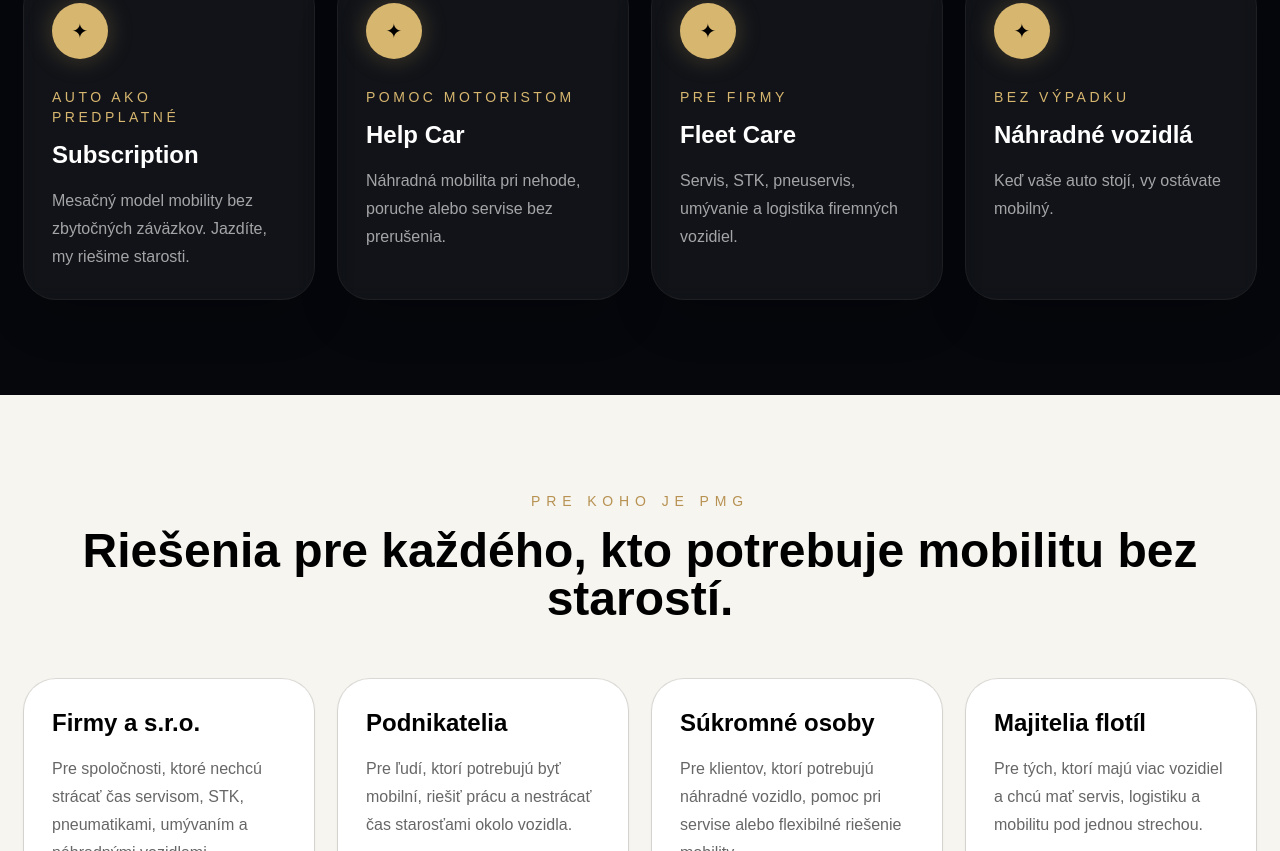
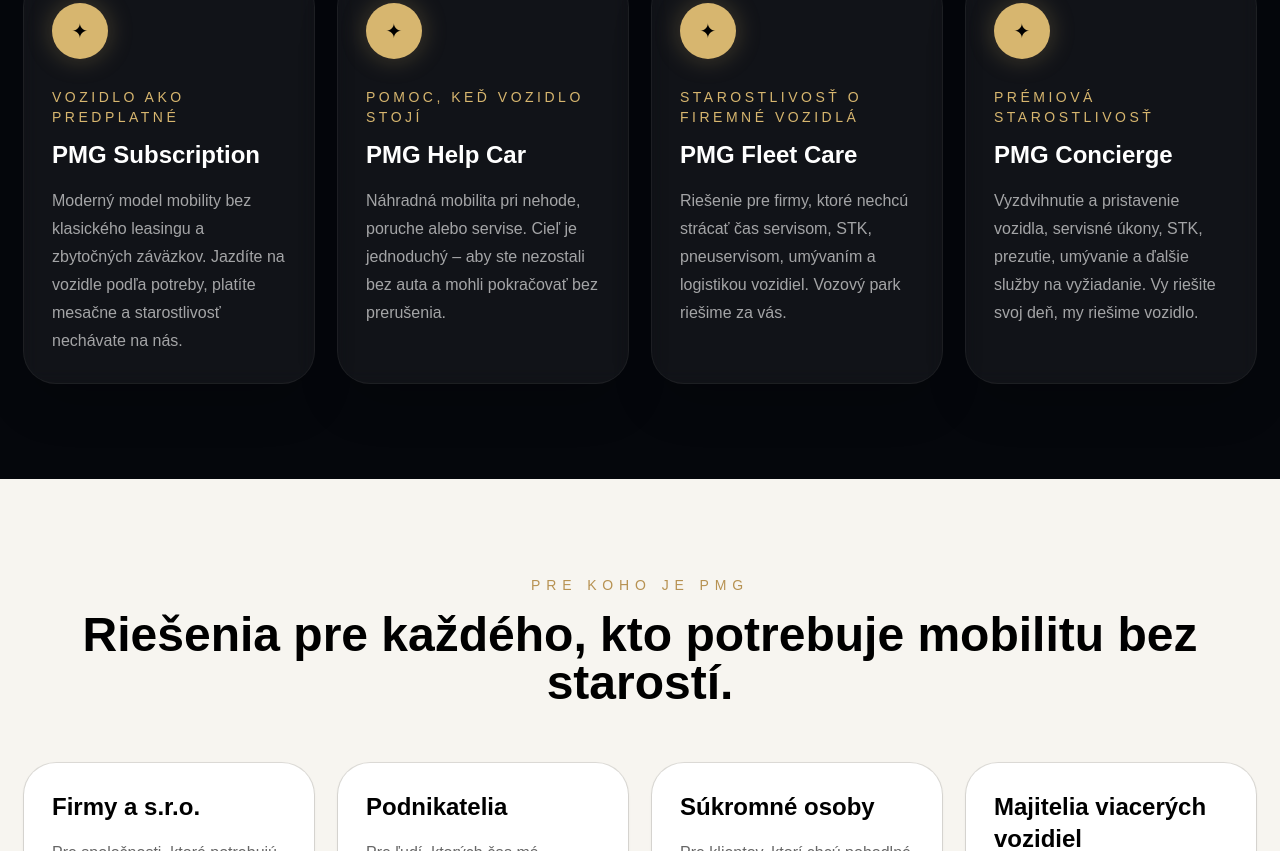
Before and after one commit to PatresM/pmg-slovakia-web, a Next.js app: page / in a window 1280 px wide. Shown: the part 1629-2480 px from the top of the page. Built offline with nearby package versions, Linux system fonts and the light colour scheme.

Commit message:
Finalna verzia homepage PMG

```diff
--- a/app/page.tsx
+++ b/app/page.tsx
@@ -2,24 +2,24 @@
 
 const services = [
   {
-    title: "Subscription",
-    subtitle: "Auto ako predplatné",
-    text: "Mesačný model mobility bez zbytočných záväzkov. Jazdíte, my riešime starosti.",
+    title: "PMG Subscription",
+    subtitle: "Vozidlo ako predplatné",
+    text: "Moderný model mobility bez klasického leasingu a zbytočných záväzkov. Jazdíte na vozidle podľa potreby, platíte mesačne a starostlivosť nechávate na nás.",
   },
   {
-    title: "Help Car",
-    subtitle: "Pomoc motoristom",
-    text: "Náhradná mobilita pri nehode, poruche alebo servise bez prerušenia.",
+    title: "PMG Help Car",
+    subtitle: "Pomoc, keď vozidlo stojí",
+    text: "Náhradná mobilita pri nehode, poruche alebo servise. Cieľ je jednoduchý – aby ste nezostali bez auta a mohli pokračovať bez prerušenia.",
   },
   {
-    title: "Fleet Care",
-    subtitle: "Pre firmy",
-    text: "Servis, STK, pneuservis, umývanie a logistika firemných vozidiel.",
+    title: "PMG Fleet Care",
+    subtitle: "Starostlivosť o firemné vozidlá",
+    text: "Riešenie pre firmy, ktoré nechcú strácať čas servisom, STK, pneuservisom, umývaním a logistikou vozidiel. Vozový park riešime za vás.",
   },
   {
-    title: "Náhradné vozidlá",
-    subtitle: "Bez výpadku",
-    text: "Keď vaše auto stojí, vy ostávate mobilný.",
+    title: "PMG Concierge",
+    subtitle: "Prémiová starostlivosť",
+    text: "Vyzdvihnutie a pristavenie vozidla, servisné úkony, STK, prezutie, umývanie a ďalšie služby na vyžiadanie. Vy riešite svoj deň, my riešime vozidlo.",
   },
 ];
 
@@ -44,58 +44,70 @@
 const audiences = [
   {
     title: "Firmy a s.r.o.",
-    text: "Pre spoločnosti, ktoré nechcú strácať čas servisom, STK, pneumatikami, umývaním a náhradnými vozidlami.",
+    text: "Pre spoločnosti, ktoré potrebujú spoľahlivú mobilitu bez toho, aby zamestnanci strácali čas servisom, STK, pneuservisom alebo riešením náhradných vozidiel.",
   },
   {
     title: "Podnikatelia",
-    text: "Pre ľudí, ktorí potrebujú byť mobilní, riešiť prácu a nestrácať čas starosťami okolo vozidla.",
+    text: "Pre ľudí, ktorých čas má hodnotu. Ak potrebujete byť mobilní, riešiť klientov a nie servis auta, PMG preberá starosti za vás.",
   },
   {
     title: "Súkromné osoby",
-    text: "Pre klientov, ktorí potrebujú náhradné vozidlo, pomoc pri servise alebo flexibilné riešenie mobility.",
+    text: "Pre klientov, ktorí chcú pohodlné riešenie pri servise, nehode, poruche alebo potrebe krátkodobej či dlhodobej mobility.",
   },
   {
-    title: "Majitelia flotíl",
-    text: "Pre tých, ktorí majú viac vozidiel a chcú mať servis, logistiku a mobilitu pod jednou strechou.",
+    title: "Majitelia viacerých vozidiel",
+    text: "Pre majiteľov flotíl, rodinných vozidiel alebo firemných áut, ktorí chcú mať servis, logistiku a náhradnú mobilitu pod jednou strechou.",
   },
 ];
 
 const businessFeatures = [
-  "servis a pravidelná údržba",
-  "STK a EK",
+  "pravidelný servis a údržba vozidiel",
+  "STK, EK a administratíva",
   "pneuservis a sezónne prezutie",
-  "náhradné vozidlá",
+  "náhradné vozidlo počas výpadku",
   "vyzdvihnutie a pristavenie vozidla",
-  "riešenia pre firemné flotily",
+  "umývanie a príprava vozidiel",
+  "riešenie poistných udalostí",
+  "starostlivosť o firemné flotily",
 ];
 
 const benefits = [
-  "Vyzdvihnutie a pristavenie vozidla",
-  "Servis, STK, EK a pneuservis",
-  "Náhradné vozidlo pri nehode alebo servise",
-  "Riešenia pre firmy, flotily aj súkromné osoby",
+  "Mobilita aj vtedy, keď vaše vozidlo stojí",
+  "Jedno miesto pre servis, STK, pneuservis a náhradné vozidlá",
+  "Menej administratívy a menej strateného času",
+  "Individuálne riešenia pre firmy, podnikateľov aj súkromné osoby",
 ];
 
 const faqs = [
   {
     question: "Je PMG Slovakia klasická požičovňa áut?",
     answer:
-      "Nie. PMG Slovakia rieši komplexnú mobilitu – predplatné vozidiel, náhradnú mobilitu, pomoc motoristom a starostlivosť o vozidlá pre firmy aj jednotlivcov.",
+      "Nie. PMG Slovakia nie je len klasická autopožičovňa. Naším cieľom je riešiť mobilitu komplexne – od predplatného vozidiel cez náhradné vozidlá až po starostlivosť o firemné flotily.",
   },
   {
-    question: "Viem dostať náhradné vozidlo počas servisu?",
+    question: "Čo znamená vozidlo ako predplatné?",
     answer:
-      "Áno, podľa dostupnosti a typu služby vieme zabezpečiť náhradné vozidlo, aby ste nezostali bez mobility.",
+      "Ide o flexibilný model mobility, pri ktorom klient využíva vozidlo mesačne podľa dohody. Oproti bežnému leasingu je cieľom väčšia jednoduchosť, menej starostí a možnosť nastaviť službu podľa potrieb klienta.",
+  },
+  {
+    question: "Viete zabezpečiť náhradné vozidlo počas servisu alebo nehody?",
+    answer:
+      "Áno. Jednou z hlavných služieb PMG Help Car je zabezpečiť náhradnú mobilitu v čase, keď je vaše vozidlo nepojazdné, v servise alebo riešite poistnú udalosť.",
   },
   {
     question: "Pomáhate aj firmám s vozovým parkom?",
     answer:
-      "Áno. Firmám vieme pomôcť so servisom, STK, pneuservisom, umývaním, vyzdvihnutím vozidiel, náhradnými vozidlami a celkovou logistikou mobility.",
+      "Áno. PMG Fleet Care je určené pre firmy, ktoré chcú odbremeniť svoj tím od riešenia servisu, STK, pneuservisu, umývania, logistiky vozidiel a náhradnej mobility.",
   },
   {
-    question: "Je možné pripraviť individuálnu ponuku?",
+    question: "Viete vozidlo vyzdvihnúť a pristaviť späť?",
     answer:
-      "Áno. Každé riešenie nastavujeme individuálne podľa potrieb klienta, počtu vozidiel, typu služby a očakávanej úrovne starostlivosti.",
+      "Áno. V rámci PMG Concierge vieme podľa dohody zabezpečiť vyzdvihnutie vozidla, vybavenie potrebného úkonu a následné pristavenie vozidla späť klientovi.",
+  },
+  {
+    question: "Dá sa pripraviť individuálna ponuka?",
+    answer:
+      "Áno. Každé riešenie nastavujeme individuálne podľa typu klienta, počtu vozidiel, požadovanej služby a rozsahu starostlivosti.",
   },
 ];
 
@@ -440,10 +452,10 @@
 
             <div className="mt-8 grid gap-3">
               <a
-                href="tel:+421910595835"
+                href="tel:+421910565835"
                 className="rounded-xl bg-white/5 p-4 transition hover:bg-white/10"
               >
-                +421 910 595 835
+                +421 910 565 835
               </a>
 
               <a
@@ -466,7 +478,7 @@
             </div>
 
             <a
-              href="https://wa.me/421910595835"
+              href="https://wa.me/421910565835"
               target="_blank"
               rel="noreferrer"
               className="mt-6 inline-flex rounded-full bg-[#25D366] px-7 py-4 font-bold text-black transition hover:opacity-90"
@@ -557,24 +569,39 @@
                   name="service"
                   required
                   defaultValue=""
-                  className="w-full rounded-xl border border-white/10 bg-black/30 p-4 text-white outline-none transition focus:border-[#d7b66f]"
+                  className="w-full rounded-xl border border-white/10 bg-[#05070c] p-4 text-white outline-none transition focus:border-[#d7b66f]"
                 >
-                  <option value="" disabled>
+                  <option className="bg-[#05070c] text-white" value="" disabled>
                     Vyberte službu
                   </option>
-                  <option value="Subscription vozidla">
-                    Subscription vozidla
+                  <option
+                    className="bg-[#05070c] text-white"
+                    value="PMG Subscription"
+                  >
+                    PMG Subscription – vozidlo ako predplatné
                   </option>
-                  <option value="Help Car / náhradné vozidlo">
-                    Help Car / náhradné vozidlo
+                  <option
+                    className="bg-[#05070c] text-white"
+                    value="PMG Help Car"
+                  >
+                    PMG Help Car – náhradná mobilita
                   </option>
-                  <option value="Fleet Care pre firmu">
-                    Fleet Care pre firmu
+                  <option
+                    className="bg-[#05070c] text-white"
+                    value="PMG Fleet Care"
+                  >
+                    PMG Fleet Care – firemné vozidlá
                   </option>
-                  <option value="Servis, STK, pneuservis">
-                    Servis, STK, pneuservis
+                  <option
+                    className="bg-[#05070c] text-white"
+                    value="PMG Concierge"
+                  >
+                    PMG Concierge – servis, STK, vyzdvihnutie
                   </option>
-                  <option value="Individuálna požiadavka">
+                  <option
+                    className="bg-[#05070c] text-white"
+                    value="Individuálna požiadavka"
+                  >
                     Individuálna požiadavka
                   </option>
                 </select>
@@ -627,7 +654,7 @@
       </section>
 
       <a
-        href="https://wa.me/421910595835"
+        href="https://wa.me/421910565835"
         target="_blank"
         rel="noreferrer"
         className="fixed bottom-7 right-7 z-50 flex h-16 w-16 items-center justify-center rounded-full bg-[#25D366] text-2xl shadow-[0_0_40px_rgba(37,211,102,0.55)] transition hover:scale-110"
@@ -657,7 +684,7 @@
         </p>
 
         <p className="mt-2">
-          info@pmgslovakia.sk · +421 910 595 835 · +421 948 027 374
+          info@pmgslovakia.sk · +421 910 565 835 · +421 948 027 374
         </p>
 
         <div className="mt-5 flex flex-wrap justify-center gap-5 text-xs text-white/40">
```
